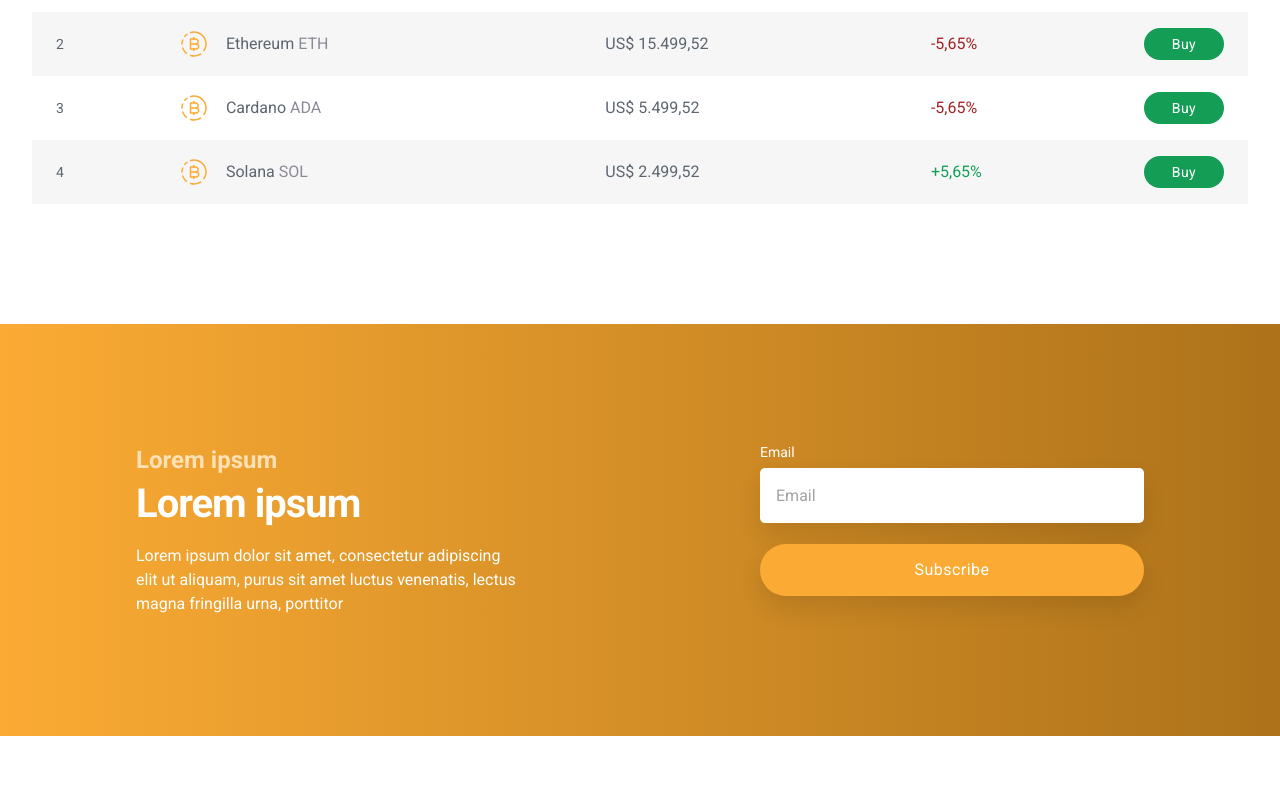
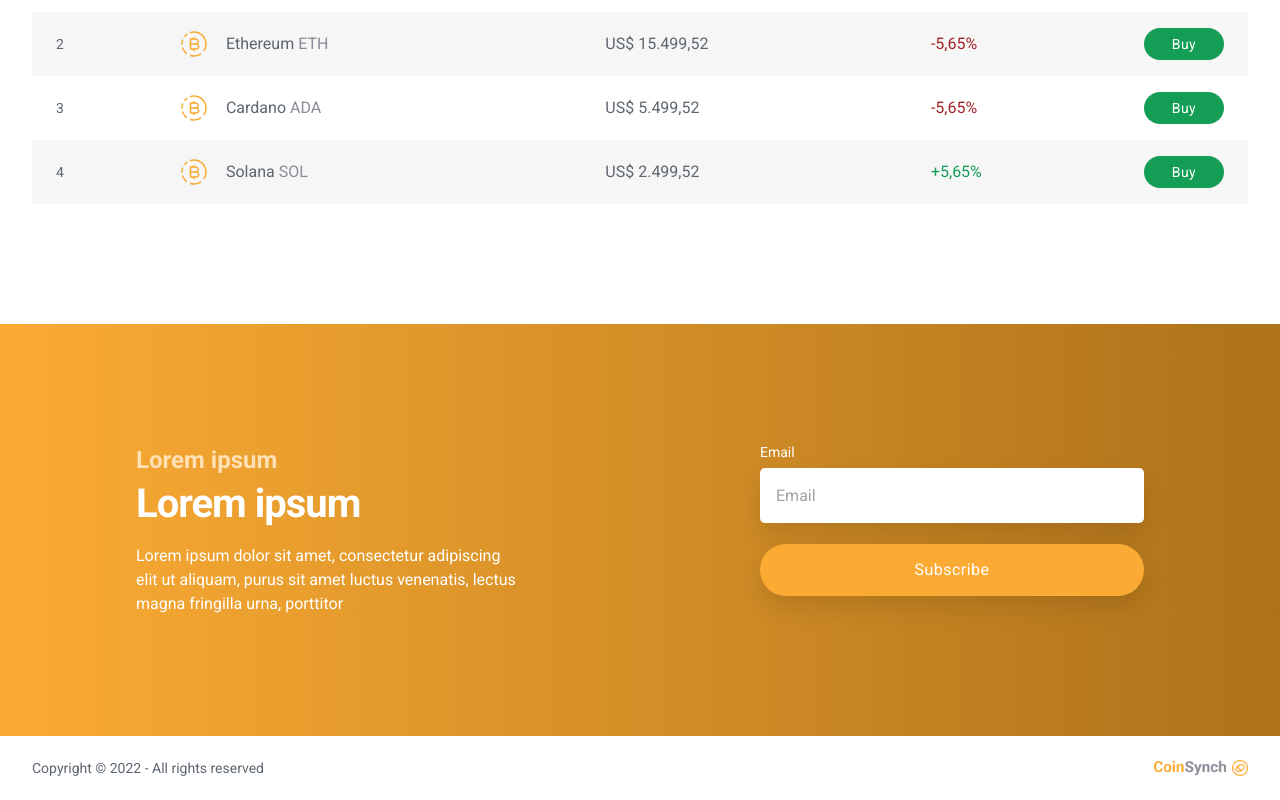
Before and after one commit to Paulo301/coinsynch, a Next.js app: page / in a window 1280 px wide. Shown: the part 2182-2982 px from the top of the page. Before the commit the page ends 2918 px from the top, so only its background shows below. Built offline with nearby package versions, Linux system fonts and the light colour scheme.

Commit message:
feat: create footer default component

```diff
--- /dev/null
+++ b/src/components/FooterDefault/index.tsx
@@ -0,0 +1,34 @@
+import { Box, Typography } from "@mui/material";
+import { styled } from "@mui/material/styles";
+import Image from "next/image";
+
+const Container = styled(Box)({
+  display: "flex",
+  justifyContent: "space-between",
+  alignItems: "center",
+  margin: "0 auto",
+  maxWidth: "76rem",
+  paddingBlock: "1.5rem",
+});
+
+const LogoImage = styled(Image)({
+  width: "5.875rem",
+  height: "1rem",
+});
+
+export function FooterDefault() {
+  return (
+    <Container>
+      <Typography variant="label">
+        Copyright © 2022 - All rights reserved
+      </Typography>
+
+      <LogoImage
+        alt="CoinSynch"
+        src="/images/logo.png"
+        width={248}
+        height={42}
+      />
+    </Container>
+  );
+}
--- a/src/pages/index.tsx
+++ b/src/pages/index.tsx
@@ -8,6 +8,7 @@ import { AboutUs } from "@/components/AboutUs";
 import { OurServices } from "@/components/OurServices";
 import { TopCryptos } from "@/components/TopCryptos";
 import { Newsletter } from "@/components/Newsletter";
+import { FooterDefault } from "@/components/FooterDefault";
 
 const WavesImage = styled(Image)({
   width: "100%",
@@ -31,6 +32,8 @@ export default function Home() {
         <TopCryptos />
         <Newsletter />
       </Box>
+
+      <FooterDefault />
     </>
   );
 }
```
Also changed, not shown: public/images/logo_sm.png (deleted).
